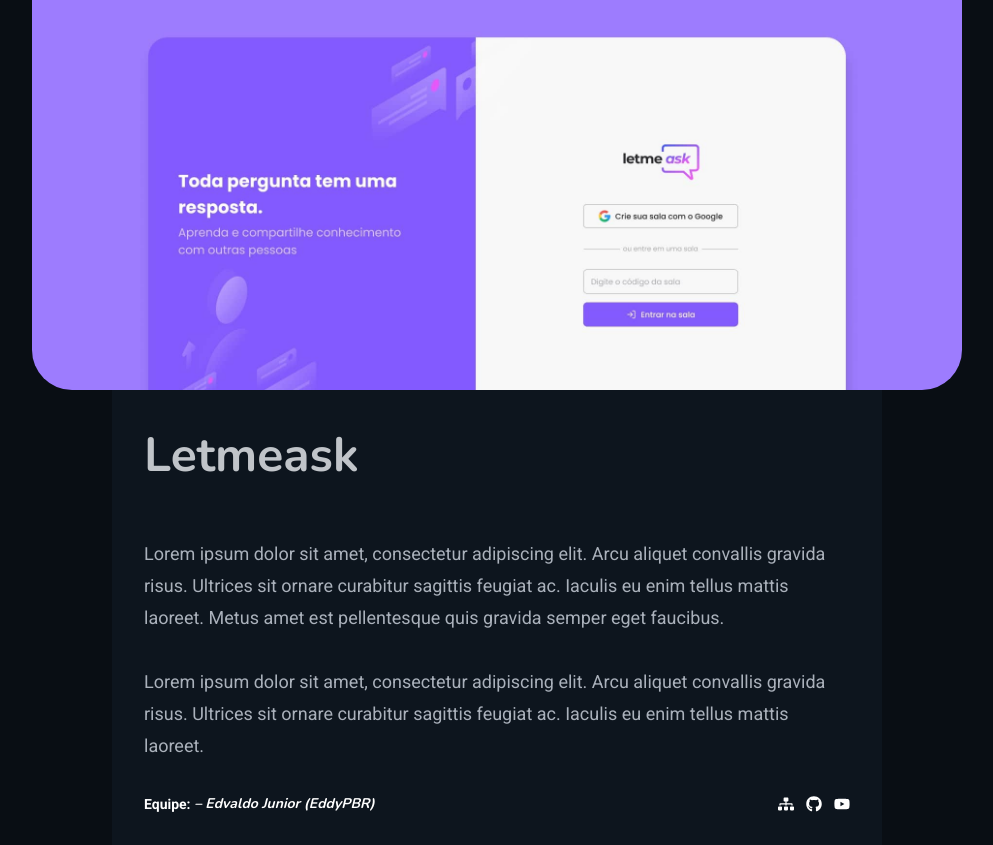
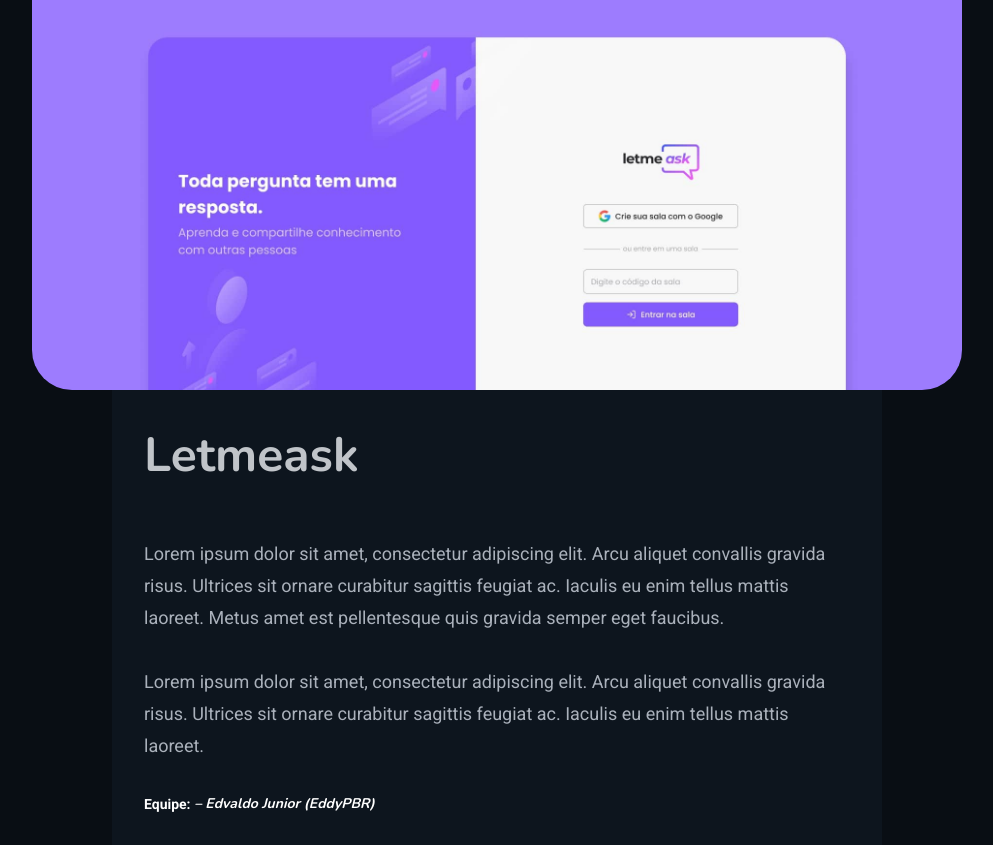
Before and after one commit to EddyPBR/eddypbr-website, a Next.js app: page /portfolio/letmeask in a window 1280 px wide. Shown: the whole page, without its empty margins (143-1136 px from the left). Built offline with nearby package versions, Linux system fonts and the light colour scheme.

Commit message:
:wrench: Alterando component externalLink

```diff
--- a/src/components/ExternalLink/index.tsx
+++ b/src/components/ExternalLink/index.tsx
@@ -1,31 +1,24 @@
 import { Link } from "./styles";
 
-import { FaSitemap, FaGithub, FaLinkedinIn, FaGooglePlay, FaApple, FaFacebookF, FaInstagram, FaYoutube, FaTwitter} from "react-icons/fa";
+import { FaSitemap, FaGithub, FaLinkedinIn, FaGooglePlay, FaApple, FaFacebookF, FaInstagram, FaYoutube, FaTwitter } from "react-icons/fa";
 
 type ExternalLinkProps = {
-  website?: string;
-  github?: string;
-  linkedin?: string;
-  googlePlay?: string;
-  appleStore?: string;
-  facebook?: string;
-  instagram?: string;
-  youtube?: string;
-  twitter?: string;
+  type: string;
+  url: string;
 }
 
-export function ExternalLink(props: ExternalLinkProps) {
-  return(
-    <>
-      { props.website && <Link href={props.website} rel="noopener noreferrer" target="_blank"><FaSitemap /></Link> }
-      { props.github && <Link href={props.github} rel="noopener noreferrer" target="_blank"><FaGithub /></Link> }
-      { props.linkedin && <Link href={props.linkedin} rel="noopener noreferrer" target="_blank"><FaLinkedinIn /></Link> }
-      { props.googlePlay && <Link href={props.googlePlay} rel="noopener noreferrer" target="_blank"><FaGooglePlay /></Link> }
-      { props.appleStore && <Link href={props.appleStore} rel="noopener noreferrer" target="_blank"><FaApple /></Link> }
-      { props.facebook && <Link href={props.facebook} rel="noopener noreferrer" target="_blank"><FaFacebookF /></Link> }
-      { props.instagram && <Link href={props.instagram} rel="noopener noreferrer" target="_blank"><FaInstagram /></Link> }
-      { props.youtube && <Link href={props.youtube} rel="noopener noreferrer" target="_blank"><FaYoutube /></Link> }
-      { props.twitter && <Link href={props.twitter} rel="noopener noreferrer" target="_blank"><FaTwitter /></Link> }
-    </>
+export function ExternalLink({ type, url }: ExternalLinkProps) {
+  return (
+    <Link href={url} rel="noopener noreferrer" target="_blank">
+      {type === "website" && <FaSitemap />}
+      {type === "github" && <FaGithub />}
+      {type === "linkedin" && <FaLinkedinIn />}
+      {type === "googlePlay" && <FaGooglePlay />}
+      {type === "appleStore" && <FaApple />}
+      {type === "facebook" && <FaFacebookF />}
+      {type === "instagram" && <FaInstagram />}
+      {type === "youtube" && <FaYoutube />}
+      {type === "twitter" && <FaTwitter />}
+    </Link>
   );
 }
```
